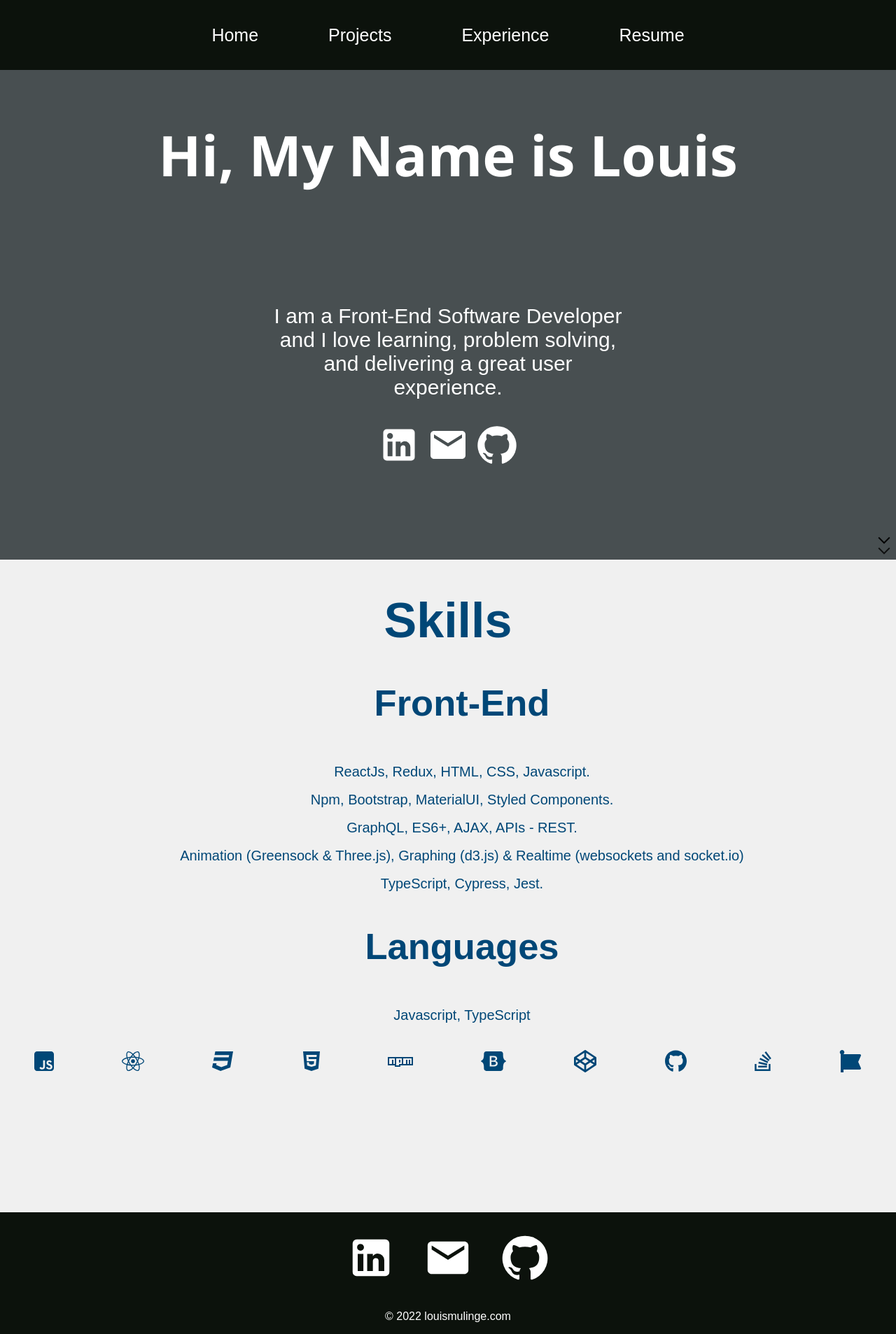
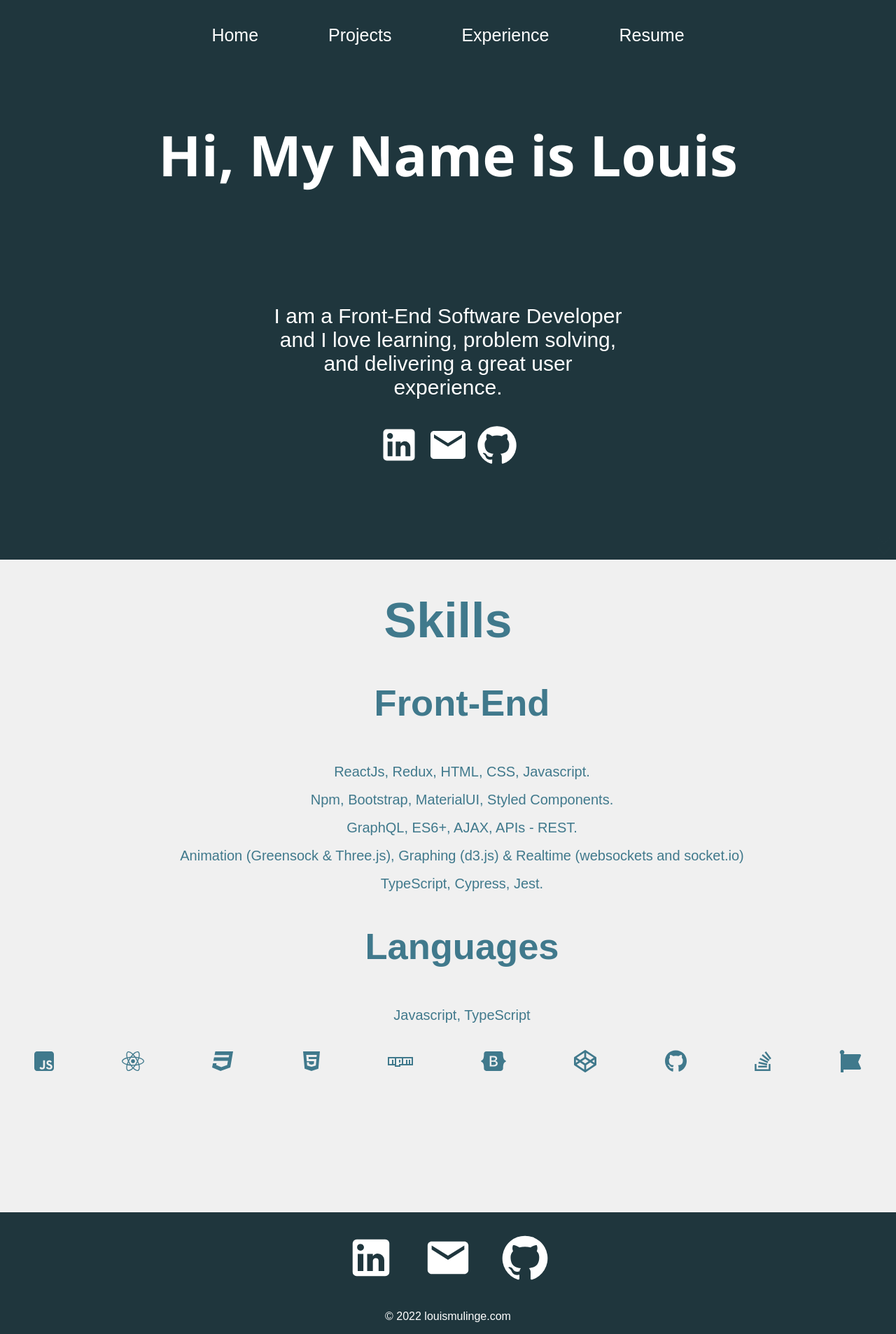
Before and after one commit to LouisNzavi/Portoflio-Website, a React (Create React App) app: page / in a window 1280 px wide. Shown: the whole page at 70% size. Built offline with nearby package versions, Linux system fonts and the light colour scheme.

Commit message:
small colour change

```diff
--- a/src/styles/Footer.css
+++ b/src/styles/Footer.css
@@ -1,7 +1,8 @@
 .footer {
   width: 100%;
   /* height: 100%; */
-  background-color: #0c120c;
+  /* background-color: #0c120c; */
+  background-color: #1F363D;
   display: flex;
   justify-content: center;
   align-items: center;
--- a/src/styles/Home.css
+++ b/src/styles/Home.css
@@ -2,7 +2,8 @@
   width: 100%;
   align-items: center;
   font-family: "Arial", sans-serif;
-  color: #004777;
+  /* color: #004777; */
+  color: #40798C;
 }
 
 /* .motion {
@@ -39,7 +40,8 @@
   justify-content: center;
   align-items: center;
   text-align: center;
-  background-color: #484f51;
+  /* background-color: #484f51; */
+  background-color: #1F363D;
   color: #ffffff;
 }
 
@@ -71,8 +73,7 @@
 .skills skills-h1 {
   color: #0c120c;
   text-align: center;
-
-  /* padding: auto; */
+  padding: auto;
 }
 
 .skills .list {
@@ -122,7 +123,8 @@
   position: absolute;
   top: 20%;
   left: 50%;
-  border: 2px solid black;
+  /* border: 2px solid black; */
+  border: 2px solid #1F363D;
   height: 10px;
   width: 10px;
   transform: translate(-50%, 50%) rotate(45deg);
--- a/src/styles/Navbar.css
+++ b/src/styles/Navbar.css
@@ -1,7 +1,8 @@
 .navbar {
   width: 100%;
   height: 100px;
-  background: #0c120c;
+  /* background: #0c120c; */
+  background: #1F363D;
 }
 
 .links {
```
